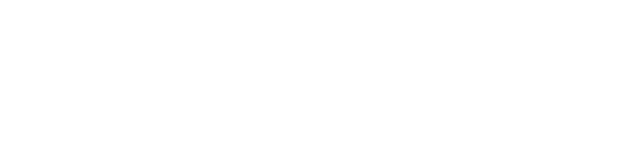
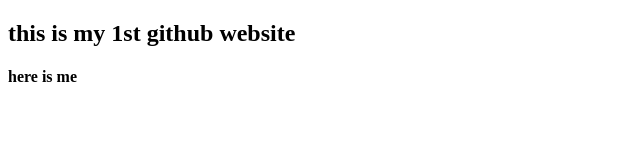
Before and after one commit to limaakter1/my-third-repo, a plain HTML site: page index.html in a window 1280 px wide. Shown: the whole page, without its empty margins (0-640 px from the left). Drawn offline with Linux system fonts and the light colour scheme.

Commit message:
added header

```diff
--- a/index.html
+++ b/index.html
@@ -7,6 +7,7 @@
     <title>My third repo</title>
 </head>
 <body>
-
+    <h2>this is my 1st github website</h2>
+    <h4>here is me</h4>
 </body>
 </html>
```
